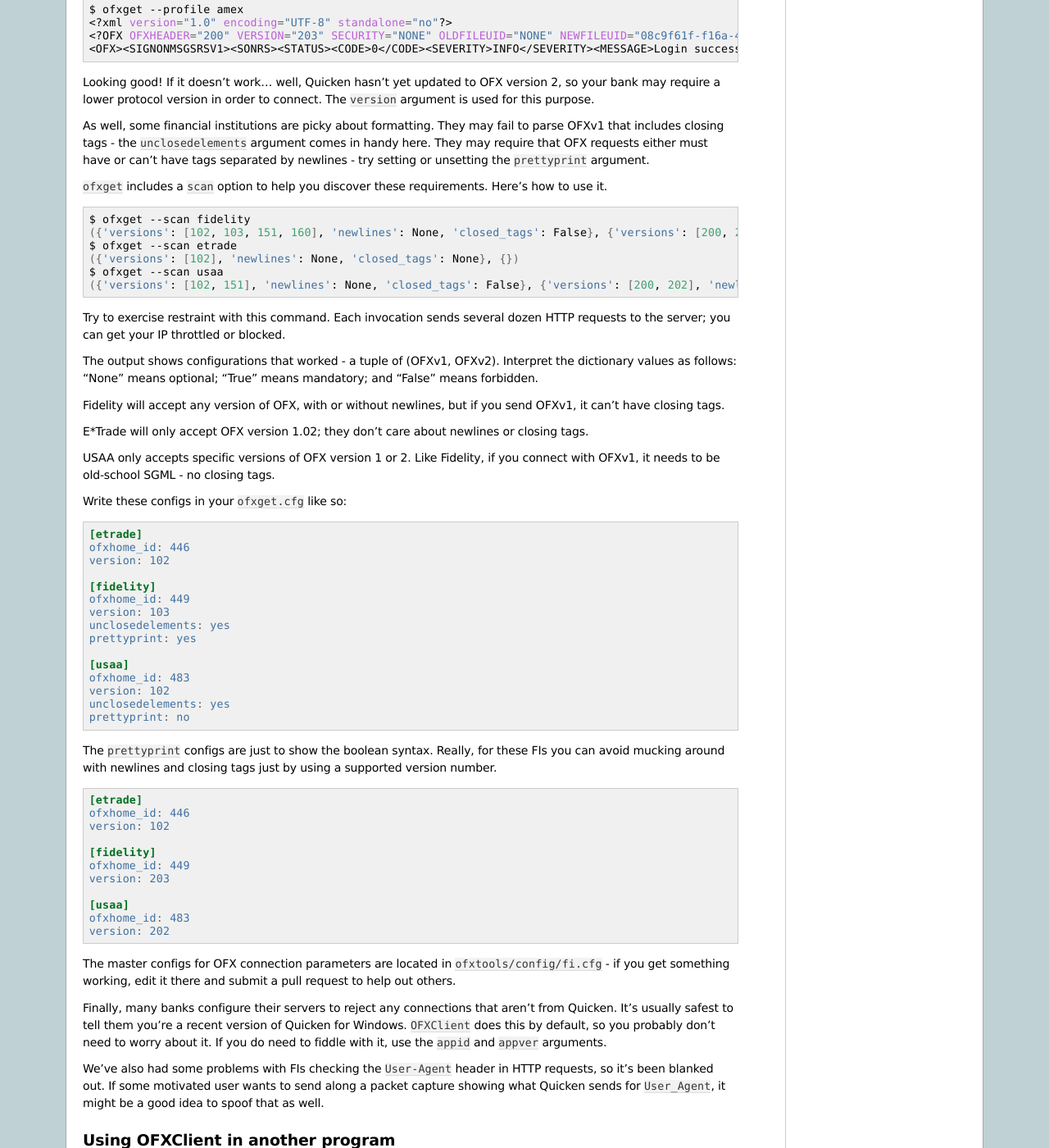
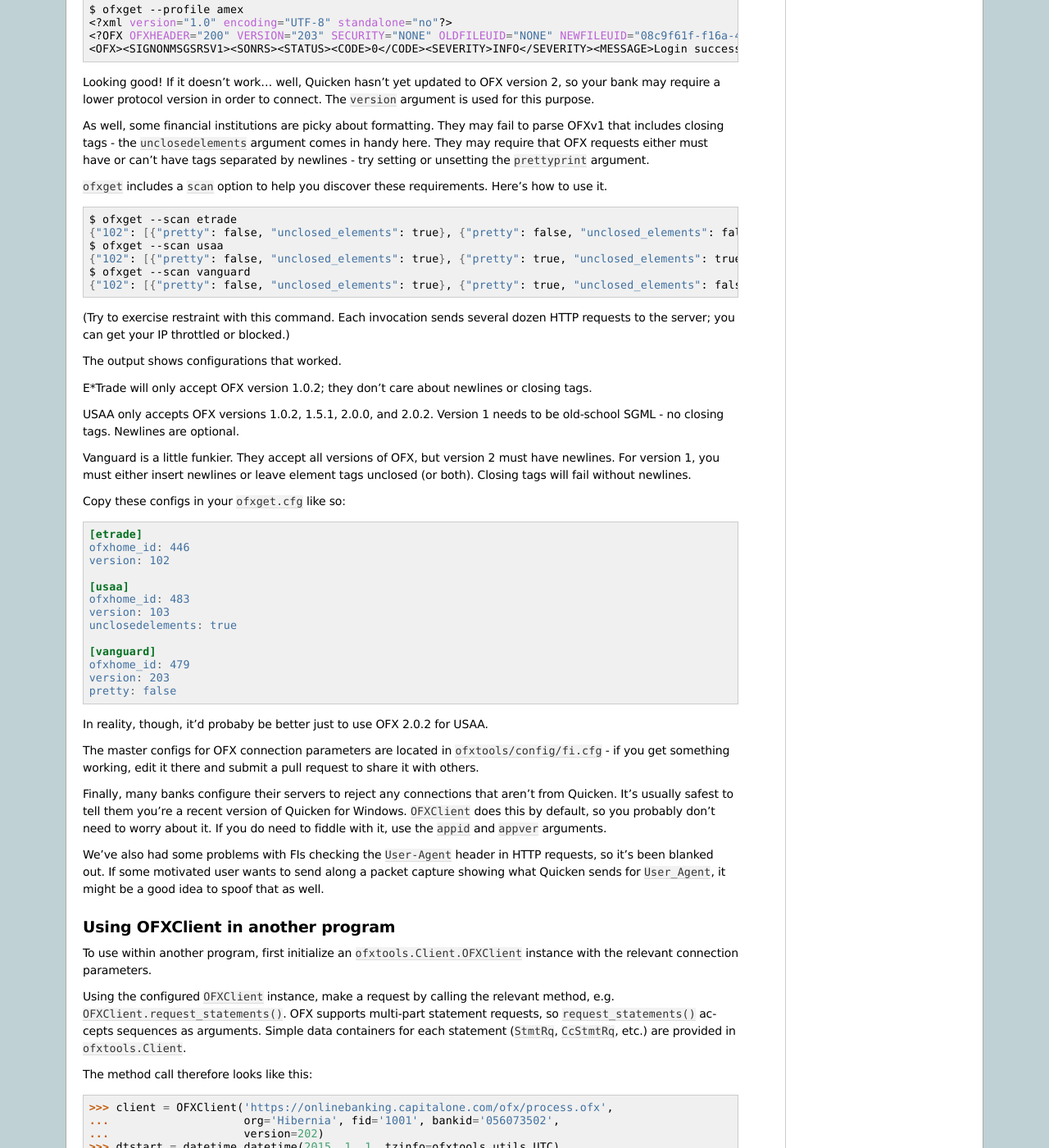
Before and after one commit to csingley/ofxtools, a Sphinx documentation site: the page built from docs/client.rst, in a window 1280 px wide and 1400 px high, scrolled down 2055 px. Shown: the whole window at 82% size. Built offline with Sphinx 7.4.7, drawn with Linux system fonts in a browser that asks for light colours.

Commit message:
Client.scan_ofx_profile outputs JSON

```diff
--- a/docs/client.rst
+++ b/docs/client.rst
@@ -155,30 +155,29 @@
 
 .. code-block:: bash
 
-    $ ofxget --scan fidelity
-    ({'versions': [102, 103, 151, 160], 'newlines': None, 'closed_tags': False}, {'versions': [200, 201, 202, 203, 210, 211, 220], 'newlines': None})
     $ ofxget --scan etrade
-    ({'versions': [102], 'newlines': None, 'closed_tags': None}, {})
+    {"102": [{"pretty": false, "unclosed_elements": true}, {"pretty": false, "unclosed_elements": false}]}
     $ ofxget --scan usaa
-    ({'versions': [102, 151], 'newlines': None, 'closed_tags': False}, {'versions': [200, 202], 'newlines': None})
+    {"102": [{"pretty": false, "unclosed_elements": true}, {"pretty": true, "unclosed_elements": true}], "151": [{"pretty": false, "unclosed_elements": true}, {"pretty": true, "unclosed_elements": true}], "200": [{"pretty": true, "unclosed_elements": false}, {"pretty": false, "unclosed_elements": false}], "202": [{"pretty": true, "unclosed_elements": false}, {"pretty": false, "unclosed_elements": false}]}
+    $ ofxget --scan vanguard
+    {"102": [{"pretty": false, "unclosed_elements": true}, {"pretty": true, "unclosed_elements": false}, {"pretty": true, "unclosed_elements": true}], "103": [{"pretty": true, "unclosed_elements": false}, {"pretty": false, "unclosed_elements": true}, {"pretty": true, "unclosed_elements": true}], "151": [{"pretty": true, "unclosed_elements": false}, {"pretty": true, "unclosed_elements": true}, {"pretty": false, "unclosed_elements": true}], "160": [{"pretty": true, "unclosed_elements": false}, {"pretty": true, "unclosed_elements": true}, {"pretty": false, "unclosed_elements": true}], "200": [{"pretty": true, "unclosed_elements": false}], "201": [{"pretty": true, "unclosed_elements": false}], "202": [{"pretty": true, "unclosed_elements": false}], "203": [{"pretty": true, "unclosed_elements": false}], "210": [{"pretty": true, "unclosed_elements": false}], "211": [{"pretty": true, "unclosed_elements": false}], "220": [{"pretty": true, "unclosed_elements": false}]}
 
-Try to exercise restraint with this command.  Each invocation sends several
-dozen HTTP requests to the server; you can get your IP throttled or blocked.
+(Try to exercise restraint with this command.  Each invocation sends several
+dozen HTTP requests to the server; you can get your IP throttled or blocked.)
 
-The output shows configurations that worked - a tuple of (OFXv1, OFXv2).
-Interpret the dictionary values as follows: "None" means optional;
-"True" means mandatory; and "False" means forbidden.
+The output shows configurations that worked.
 
-Fidelity will accept any version of OFX, with or without newlines, but if
-you send OFXv1, it can't have closing tags.
-
-E*Trade will only accept OFX version 1.02; they don't care about newlines or
+E*Trade will only accept OFX version 1.0.2; they don't care about newlines or
 closing tags.
 
-USAA only accepts specific versions of OFX version 1 or 2.  Like Fidelity,
-if you connect with OFXv1, it needs to be old-school SGML - no closing tags.
+USAA only accepts OFX versions 1.0.2, 1.5.1, 2.0.0, and 2.0.2.  Version 1 needs
+to be old-school SGML - no closing tags.  Newlines are optional.
 
-Write these configs in your ``ofxget.cfg`` like so:
+Vanguard is a little funkier.  They accept all versions of OFX, but version
+2 must have newlines.  For version 1, you must either insert newlines or
+leave element tags unclosed (or both).  Closing tags will fail without newlines.
+
+Copy these configs in your ``ofxget.cfg`` like so:
 
 .. code-block:: ini
 
@@ -186,39 +185,22 @@
     ofxhome_id: 446
     version: 102
 
-    [fidelity]
-    ofxhome_id: 449
-    version: 103
-    unclosedelements: yes
-    prettyprint: yes
-
     [usaa]
     ofxhome_id: 483
-    version: 102
-    unclosedelements: yes
-    prettyprint: no
+    version: 103
+    unclosedelements: true
 
-The ``prettyprint`` configs are just to show the boolean syntax.  Really,
-for these FIs you can avoid mucking around with newlines and closing tags just
-by using a supported version number.
+    [vanguard]
+    ofxhome_id: 479
+    version: 203
+    pretty: false
 
-.. code-block:: ini
 
-    [etrade]
-    ofxhome_id: 446
-    version: 102
-
-    [fidelity]
-    ofxhome_id: 449
-    version: 203
-
-    [usaa]
-    ofxhome_id: 483
-    version: 202
+In reality, though, it'd probaby be better just to use OFX 2.0.2 for USAA.
 
 The master configs for OFX connection parameters are located in
 ``ofxtools/config/fi.cfg`` - if you get something working, edit it there and
-submit a pull request to help out others.
+submit a pull request to share it with others.
 
 Finally, many banks configure their servers to reject any connections that
 aren't from Quicken.  It's usually safest to tell them you're a recent version
```
Also changed, not shown: 2 other files.
